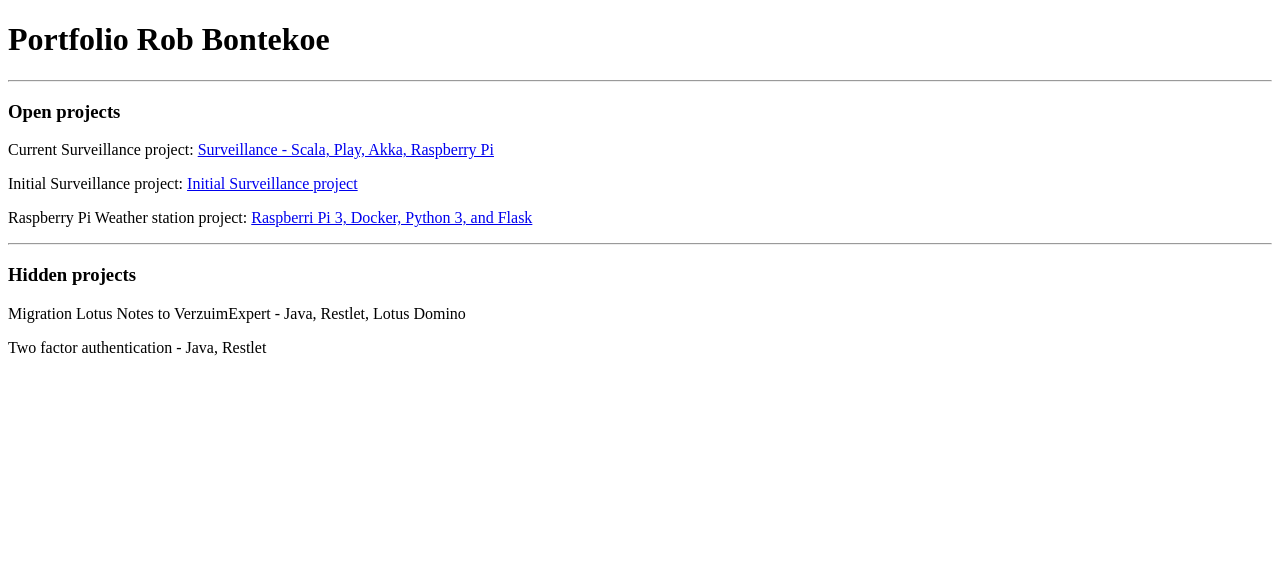
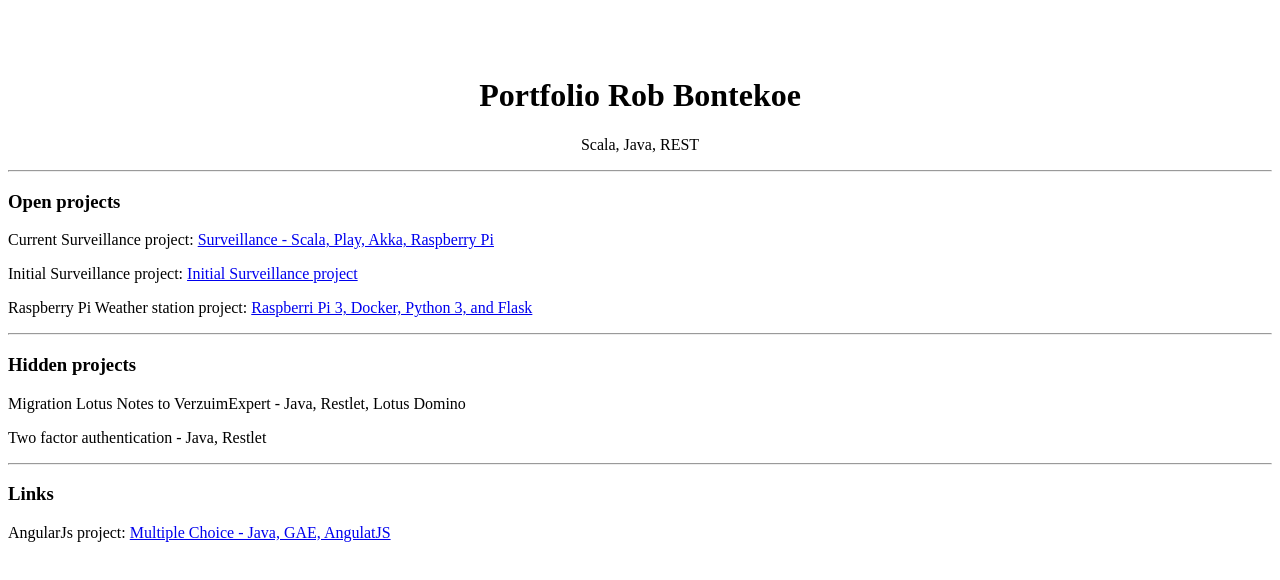
Before and after one commit to rbontekoe/rbontekoe.github.io, a plain HTML site: page index.html in a window 1280 px wide. Drawn offline with Linux system fonts and the light colour scheme.

Commit message:
Update AngularJS

```diff
--- a/index.html
+++ b/index.html
@@ -1,7 +1,8 @@
 <!DOCTYPE html>
 <html>
-<body>
-<h1>Portfolio Rob Bontekoe</h1>
+<body style="padding-top: 3em;">
+<h1 style="text-align: center;">Portfolio Rob Bontekoe</h1>
+<p style="text-align: center;">Scala, Java, REST</p>
 <hr />
 <h3>Open projects</h3>
 <p>Current Surveillance project: <a href="https://github.com/rbontekoe/web-project">Surveillance - Scala, Play, Akka, Raspberry Pi</a></p>
@@ -11,5 +12,9 @@
 <h3>Hidden projects</h3>
 <p>Migration Lotus Notes to VerzuimExpert - Java, Restlet, Lotus Domino</p>
 <p>Two factor authentication - Java, Restlet</p>
+<hr />
+<h3>Links</h3>
+<p>AngularJs project: <a href="http://appli-mc.appspot.com">Multiple Choice - Java, GAE, AngulatJS</a></p>
+
 </body>
 </html>
```
